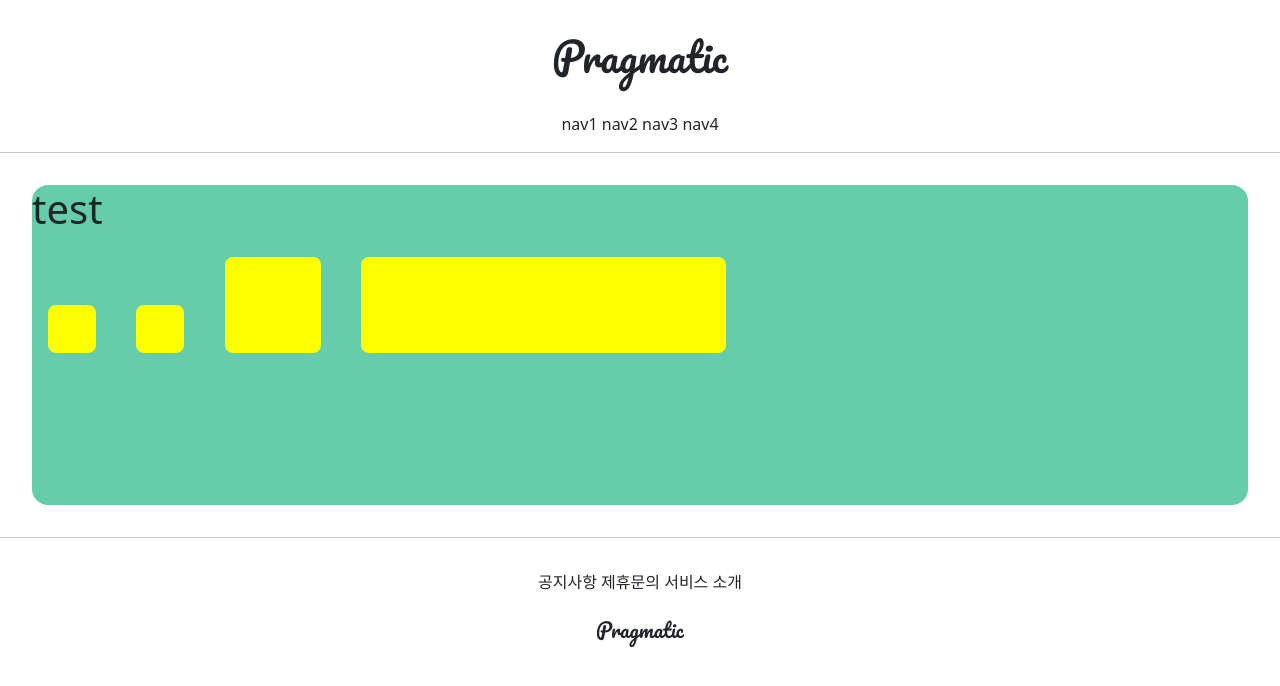
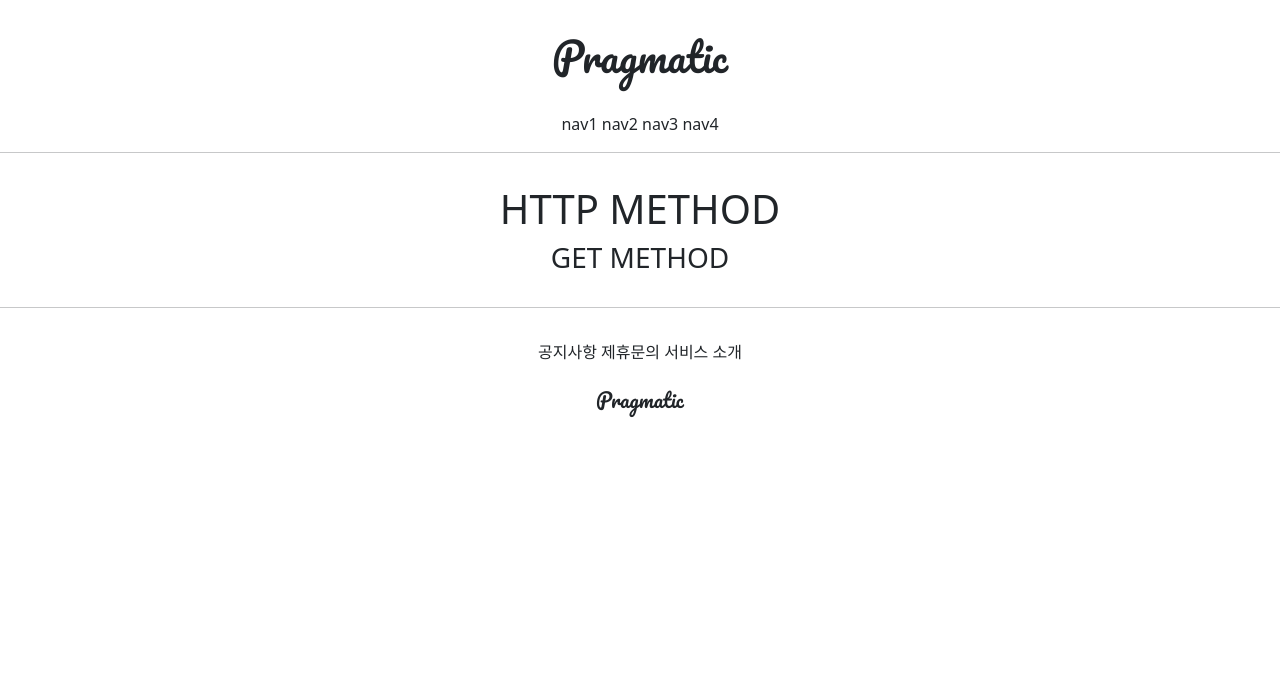
Before and after one commit to hyoung2/hhnini_4, a Django app: page /accounts/hello_world/ in a window 1280 px wide. Shown: the top 686 px of the page. Run offline with Django 3.2, Linux system fonts and the light colour scheme; parts of the project's set-up code (start-up, migrations or seed data) failed here and were passed over.

Commit message:
7/9 4ban class commit 2

```diff
--- a/accountapp/templates/accountapp/hello_world.html
+++ b/accountapp/templates/accountapp/hello_world.html
@@ -2,26 +2,11 @@
 
 {% block content %}
 
-    <style>
-        .testing{
-            background-color: yellow;
-            margin: 1rem;
-            width: 48px;
-            height: 48px;
-            border-radius: .5rem;
-            display: inline-block
-        }
+    <div style="margin: 2rem;text-align: center">
+        <h1> HTTP METHOD </h1>
 
+        <h3> {{ text }}</h3>
 
-    </style>
-
-    <div style="height: 20rem; background-color: mediumaquamarine; margin: 2rem; border-radius: 1rem; font-size: 2rem">
-<h1> test </h1>
-
-    <div class="testing" style="height: 48px; width: 48px"></div>
-    <div class="testing" style="height: 3rem; width: 3rem"></div>
-    <div class="testing" style="height: 3em; width: 3em"></div>
-    <div class="testing" style="height: 30%; width: 30%"></div>
 
 </div>
 
--- a/accountapp/views.py
+++ b/accountapp/views.py
@@ -5,4 +5,9 @@ from django.shortcuts import render
 
 
 def hello_world(request):
-    return render(request, 'accountapp/hello_world.html')
+    if request.method == "POST":
+        return render(request, 'accountapp/hello_world.html',
+                      context={'text':'POST METHOD'})
+    else :
+        return render(request, 'accountapp/hello_world.html',
+                      context={'text':'GET METHOD'})
```
